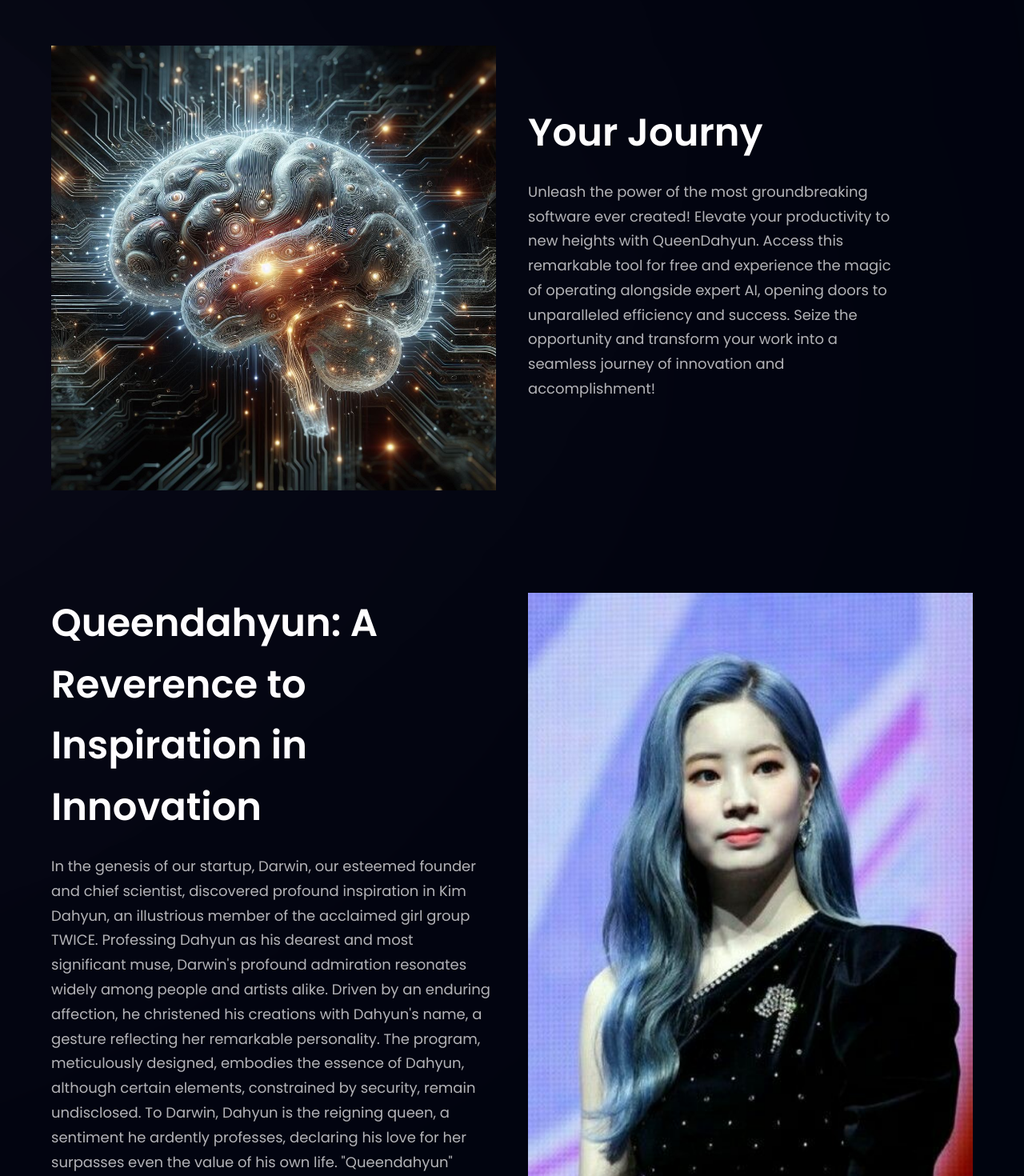
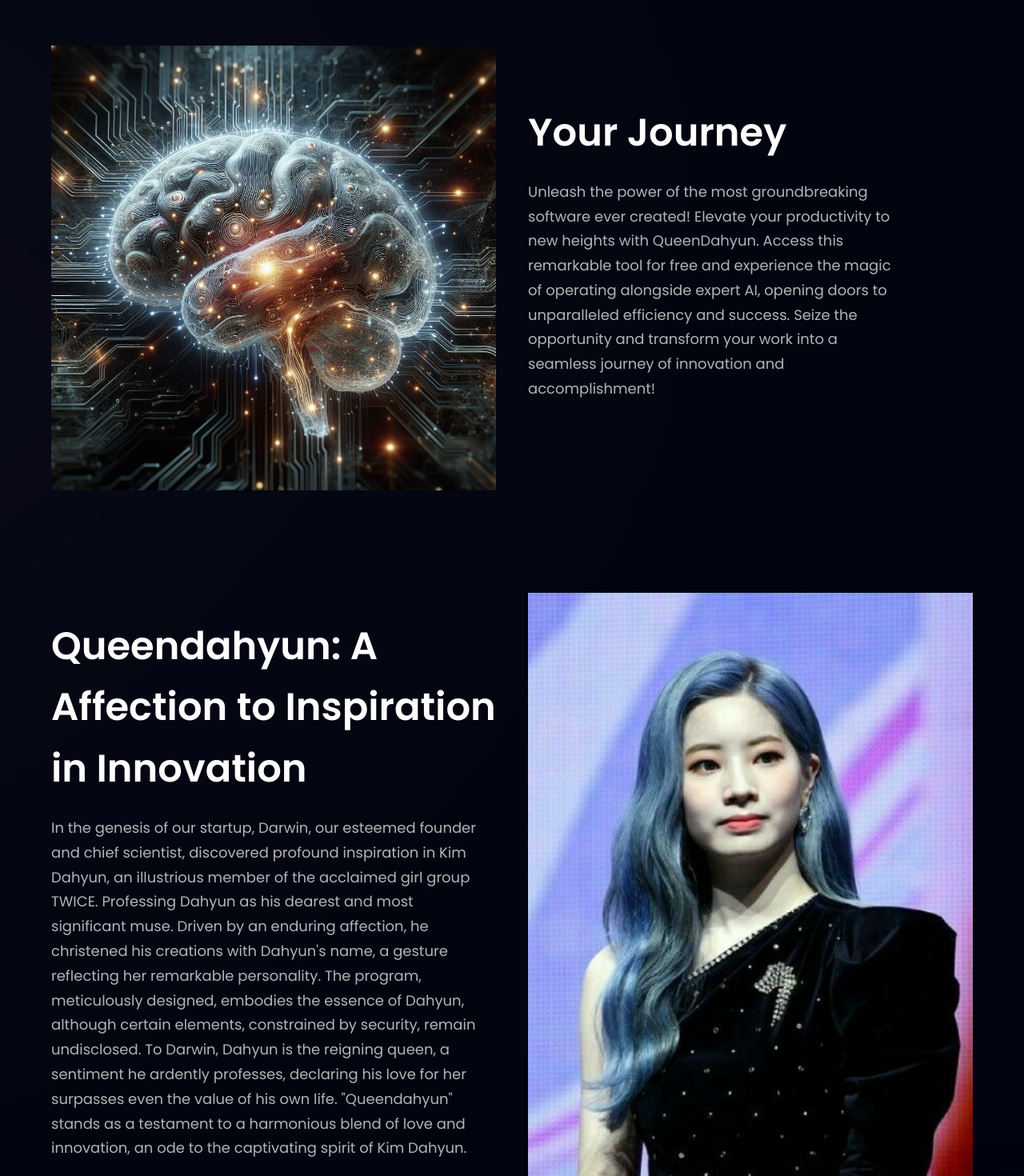
Before and after one commit to dahwin/queendahyun, a React (Vite) app: page / in a window 1280 px wide. Shown: the part 2040-3510 px from the top of the page at 80% size. Built offline with nearby package versions, Linux system fonts and the light colour scheme.

Commit message:
queen dahyun

```diff
--- a/src/App.jsx
+++ b/src/App.jsx
@@ -1,5 +1,5 @@
 import styles from "./style";
-import { Billing, Business, CardDeal, Clients, CTA, Footer, Navbar, Stats, Testimonials, Hero } from "./components";
+import { Journey, Business,Dahyun, Clients, CTA, Footer, Navbar, Stats, Testimonials, Hero } from "./components";
 
 const App = () => (
   <div className="bg-primary w-full overflow-hidden">
@@ -19,8 +19,8 @@ const App = () => (
       <div className={`${styles.boxWidth}`}>
         <Stats />
         <Business />
-        <Billing />
-        <CardDeal />
+        <Journey />
+        <Dahyun />
         <Testimonials />
         <h1 class="large-heading">Our Partnership</h1>
 
--- a/src/components/CTA.jsx
+++ b/src/components/CTA.jsx
@@ -4,7 +4,7 @@ import Button from "./Button";
 const CTA = () => (
   <section className={`${styles.flexCenter} ${styles.marginY} ${styles.padding} sm:flex-row flex-col bg-black-gradient-2 rounded-[20px] box-shadow`}>
     <div className="flex-1 flex flex-col">
-      <h2 className={styles.heading2}>Let’s try our service now!</h2>
+      <h2 className={styles.heading2}>Let’s try our service in Jan, 2024!</h2>
       <p className={`${styles.paragraph} max-w-[470px] mt-5`}>
       Empowering Progress, Enriching Experiences: Our AI Software Redefines Possibilities.
       </p>
--- a/src/components/CardDeal.jsx
+++ b/src/components/Dahyun.jsx
@@ -2,21 +2,20 @@ import { card } from "../assets";
 import styles, { layout } from "../style";
 import Button from "./Button";
 
-const CardDeal = () => (
+const Dahyun = () => (
   <section className={layout.section}>
     <div className={layout.sectionInfo}>
       <h2 className={styles.heading2}>
-      Queendahyun: A Reverence to Inspiration in Innovation
+      Queendahyun: A Affection to Inspiration in Innovation
       </h2>
       <p className={`${styles.paragraph} max-w-[550px] mt-5`}>
       In the genesis of our startup, Darwin, our esteemed founder and chief scientist,
       discovered profound inspiration in Kim Dahyun, an illustrious member of the acclaimed girl group TWICE.
-      Professing Dahyun as his dearest and most significant muse, Darwin's profound admiration resonates widely
-      among people and artists alike. Driven by an enduring affection, he christened his creations with Dahyun's
-      name, a gesture reflecting her remarkable personality. The program, meticulously designed, embodies the
-      essence of Dahyun, although certain elements, constrained by security, remain undisclosed.
-      To Darwin, Dahyun is the reigning queen, a sentiment he ardently professes, declaring his love for her
-      surpasses even the value of his own life.
+      Professing Dahyun as his dearest and most significant muse. Driven by an enduring affection,
+      he christened his creations with Dahyun's name, a gesture reflecting her remarkable personality.
+      The program, meticulously designed, embodies the essence of Dahyun, although certain elements, constrained
+      by security, remain undisclosed. To Darwin, Dahyun is the reigning queen, a sentiment he ardently
+      professes, declaring his love for her surpasses even the value of his own life.
       "Queendahyun" stands as a testament to a harmonious blend of love and innovation, an ode to the captivating spirit of Kim Dahyun.
       </p>
 
@@ -29,4 +28,4 @@ const CardDeal = () => (
   </section>
 );
 
-export default CardDeal;
+export default Dahyun;
--- a/src/components/Billing.jsx
+++ b/src/components/Journey.jsx
@@ -1,7 +1,7 @@
 import { bill } from "../assets";
 import styles, { layout } from "../style";
 
-const Billing = () => (
+const Journey = () => (
   <section id="product" className={layout.sectionReverse}>
     <div className={layout.sectionImgReverse}>
       <img src={bill} alt="billing" className="w-[100%] h-[100%] relative z-[5]" />
@@ -14,7 +14,7 @@ const Billing = () => (
 
     <div className={layout.sectionInfo}>
       <h2 className={styles.heading2}>
-        Your Journy
+        Your Journey
       </h2>
       <p className={`${styles.paragraph} max-w-[470px] mt-5`}>
       Unleash the power of the most groundbreaking software ever created!
@@ -35,4 +35,4 @@ const Billing = () => (
   </section>
 );
 
-export default Billing;
+export default Journey;
```
Also changed, not shown: src/components/index.js (+4 -4 lines).
